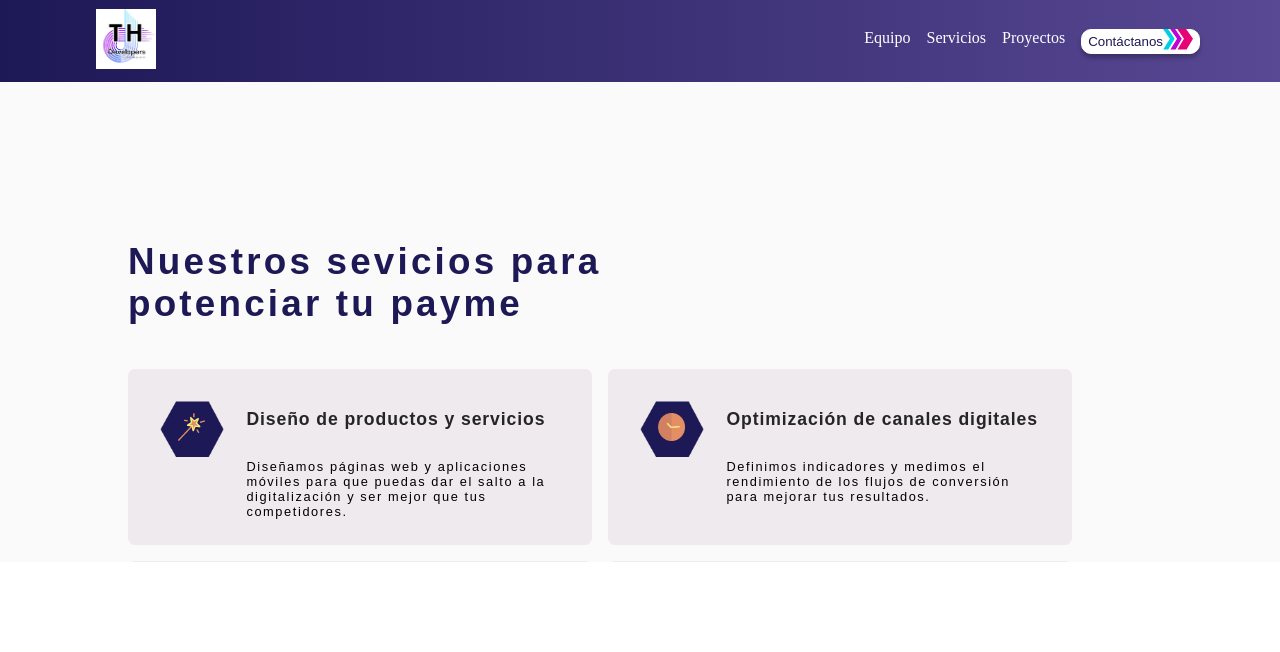
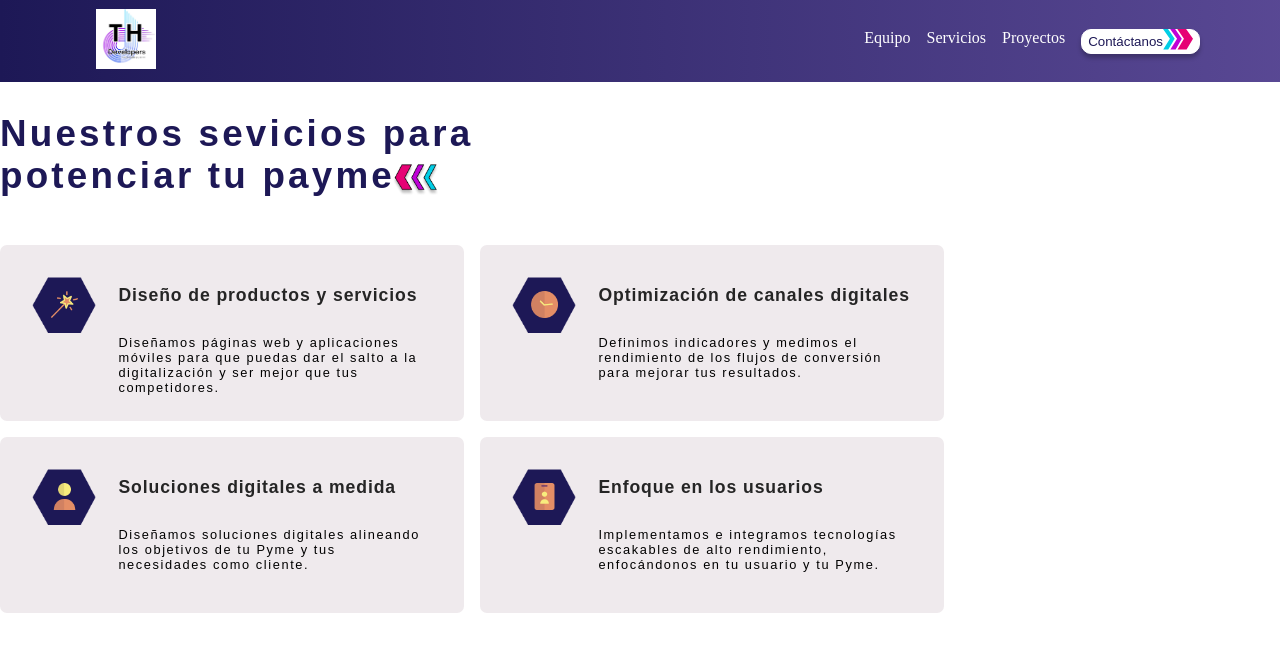
Before and after one commit to desarrolladoresTH/practice-front-team, a React (Vite) app: page / in a window 1280 px wide. Shown: the top 652 px of the page. Built offline with nearby package versions, Linux system fonts and the light colour scheme.

Commit message:
cambiando detalles

```diff
--- a/src/components/Servicios/Services.css
+++ b/src/components/Servicios/Services.css
@@ -1,32 +1,31 @@
 :root {
-  --background: #fafafa;
   --title: #1d1856;
   --paragraph: #252525;
   --box: #efeaed;
 }
 
 .services {
-  background-color: var(--background);
-  width: 80rem;
-  height: 30rem;
-  padding: 8rem;
-  box-sizing: border-box;
+  width: 100%;
 }
 
-.svg {
+.title-icon {
+  height: 2rem;
+  width: 3rem;
   position: relative;
-  top: -2.2rem;
-  left: 24.3rem;
+  right: 1rem;
+  top: 0.5rem;
+}
+
+.title-services {
+  font-family: sans-serif;
 }
 
 h2 {
   width: 30rem;
-  height: 5rem;
   margin-bottom: 3rem;
   color: var(--title);
   font-family: sans-serif;
   font-size: 2.3rem;
-  font-style: normal;
   font-weight: 700;
   letter-spacing: 0.2rem;
 }
@@ -38,7 +37,6 @@ h4 {
   color: var(--paragraph);
   font-family: sans-serif;
   font-size: 1.1rem;
-  font-style: normal;
   font-weight: 700;
   line-height: 1.5rem;
   letter-spacing: 0.91px;
@@ -58,7 +56,7 @@ p {
   top: -4rem;
 }
 
-.description {
+.description-services {
   display: flex;
   flex-wrap: wrap;
 }
@@ -95,18 +93,22 @@ p {
 }
 
 .users {
+  margin-top: 0rem;
+  margin-bottom: 1rem;
+  margin-left: 0rem;
+  margin-right: 1rem;
   width: 29rem;
   height: 11rem;
   border-radius: 7px;
   background: var(--box);
 }
 
-.icons {
+.icons-services {
   width: 1.7rem;
   height: 1.7rem;
   position: relative;
-  top: 1rem;
-  left: -0.9rem;
+  top: 1.1rem;
+  left: -0.8rem;
 }
 
 .vector {
--- a/src/components/Servicios/Services.jsx
+++ b/src/components/Servicios/Services.jsx
@@ -4,17 +4,20 @@ import wand1 from '../../assets/wand1.png'
 import clock1 from '../../assets/clock.png'
 import user1 from '../../assets/user1.png'
 import name1 from '../../assets/name1.png'
+import Frame65 from '../../assets/Frame65.png'
 import './Services.css'
 
 const Services = () => {
   return (
 
-    <main className='services'>
-      <h2>Nuestros sevicios para potenciar tu payme</h2>
-      <div className='description'>
+    <div className='services'>
+      <div className='title-services'>
+        <h2>Nuestros sevicios para potenciar tu payme <img className='title-icon' src="src/assets/Frame65.png" alt="" /></h2>
+      </div>
+      <div className='description-services'>
         <div className="design">
           <img className="vector" src={Vector12} alt="" />
-          <img className="icons" src={wand1} alt="wand" />
+          <img className="icons-services" src={wand1} alt="wand" />
           <h4>Diseño de productos y servicios</h4>
           <p>
             Diseñamos páginas web y aplicaciones móviles para que puedas dar el
@@ -23,7 +26,7 @@ const Services = () => {
         </div>
         <div className="opti">
           <img className="vector" src={Vector12} alt="" />
-          <img className="icons" src={clock1} alt="clock" />
+          <img className="icons-services" src={clock1} alt="clock" />
           <h4>Optimización de canales digitales</h4>
           <p>
             Definimos indicadores y medimos el rendimiento de los flujos de
@@ -32,7 +35,7 @@ const Services = () => {
         </div>
         <div className="solutions">
           <img className="vector" src={Vector12} alt="" />
-          <img className="icons" src={user1} alt="user" />
+          <img className="icons-services" src={user1} alt="user" />
           <h4>Soluciones digitales a medida</h4>
           <p>
             Diseñamos soluciones digitales alineando los objetivos de tu Pyme y
@@ -41,7 +44,7 @@ const Services = () => {
         </div>
         <div className="users">
           <img className="vector" src={Vector12} alt="" />
-          <img className="icons" src={name1} alt="name" />
+          <img className="icons-services" src={name1} alt="name" />
           <h4>Enfoque en los usuarios</h4>
           <p>
             Implementamos e integramos tecnologías escakables de alto
@@ -49,7 +52,7 @@ const Services = () => {
           </p>
         </div>
       </div>
-    </main>
+    </div>
 
   );
 }
```
Also changed, not shown: src/assets/Frame65.png (added).
